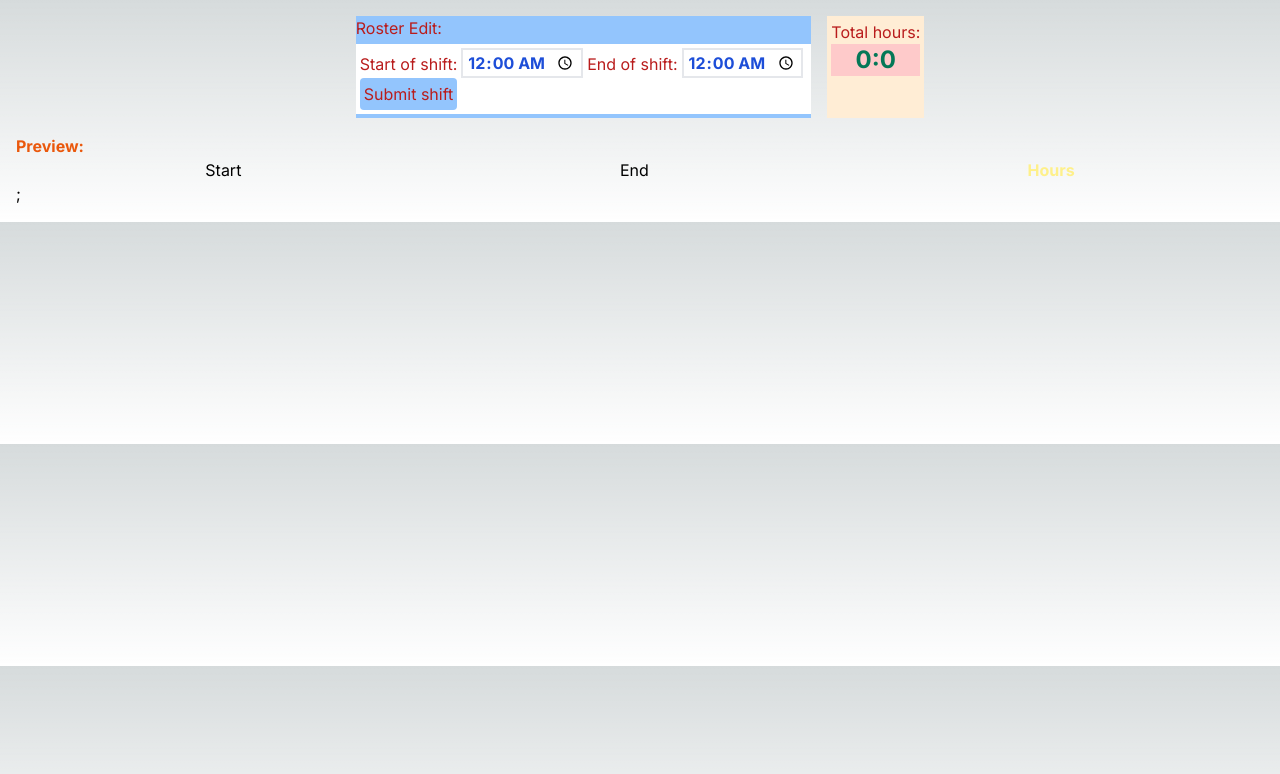
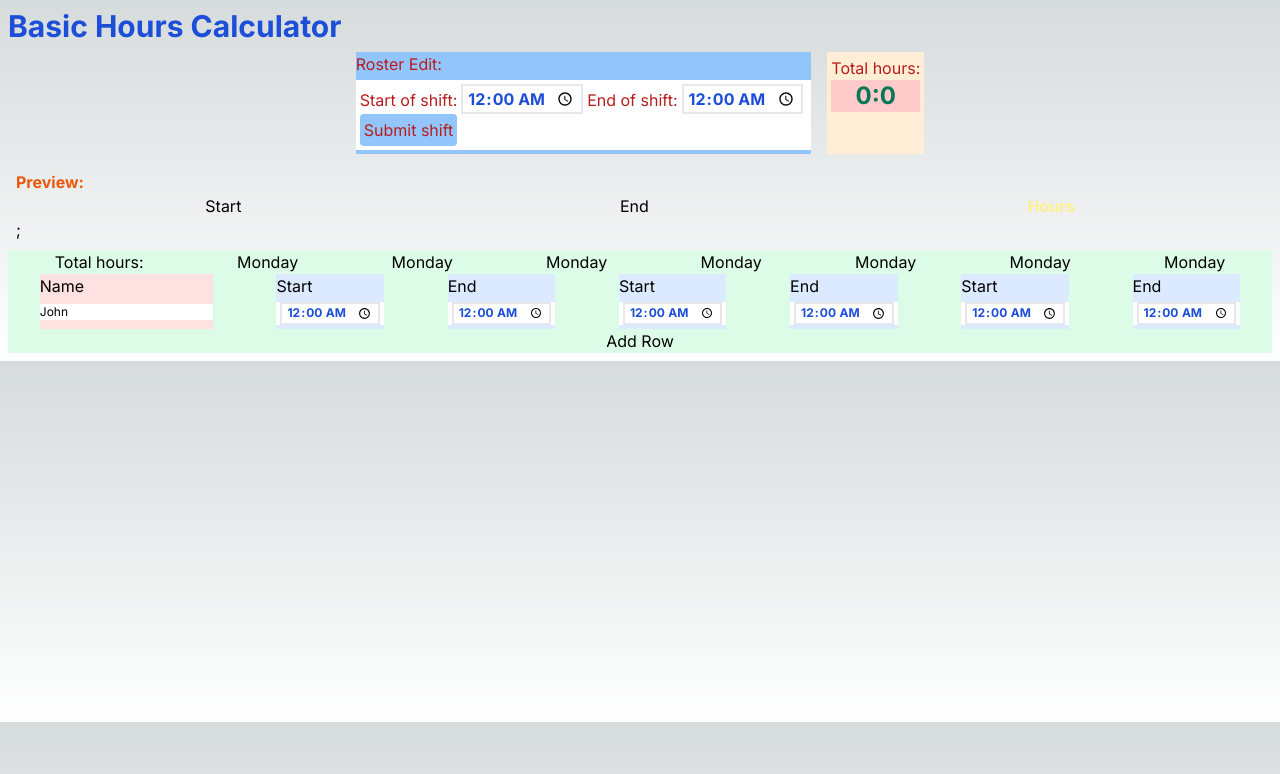
Before and after one commit to bruncik/Roster, a Next.js app in the folder roster/: page / in a window 1280 px wide. Shown: the top 774 px of the page. Built offline with nearby package versions, Linux system fonts and the light colour scheme.

Commit message:
starting with basic roster structure

```diff
--- a/roster/app/basicCalculator.tsx
+++ b/roster/app/components/basicCalculator.tsx
@@ -1,11 +1,12 @@
-import RosterEdit from "./components/rosterEdit";
-import RosterPreview from "./components/rosterPreview";
-import TotalHours from "./components/totalHours";
+import RosterEdit from "./rosterEdit";
+import RosterPreview from "./rosterPreview";
+import TotalHours from "./totalHours";
 
 export default function BasicCalculator() {
 
     return (
         <div>
+            <h1 className="font-bold text-blue-700 text-3xl">Basic Hours Calculator</h1>
             <div className='test text-red-700 flex justify-center'>
                 <RosterEdit />
                 <TotalHours />
--- /dev/null
+++ b/roster/app/components/newShiftInput.tsx
@@ -0,0 +1,69 @@
+import TimeInputField from "./timeInputField";
+import ContextX from "./contextX"
+import { useContext, useState } from "react"
+
+export default function NewShiftInput(props) {
+
+    const { shift, setShift, setDurationShift } = useContext(ContextX);
+    //   need move to context
+    const [shiftStart, setShiftStart] = useState('00:00');
+    const [shiftEnd, setShiftEnd] = useState('00:00');
+
+    const handleShiftChangeS = (newX) => {
+        setShiftStart(newX);
+    };
+
+    const handleShiftChangeE = (newX) => {
+        setShiftEnd(newX);
+    };
+
+    const handleSubmit = (event) => {       //here you shoul count ==> endShitf - startShift
+        console.log('handleSubmit ran');
+        event.preventDefault(); // 👈️ prevent page refresh
+
+        //******************************** */
+        const startDate = new Date(`1970-01-01T${shiftStart}:00Z`);
+        const endDate = new Date(`1970-01-01T${shiftEnd}:00Z`);
+
+        var duration = endDate - startDate;
+
+        if (duration < 0) {
+            duration += 24 * 60 * 60 * 1000;
+        }
+
+        const hours = Math.floor(duration / (1000 * 60 * 60));
+        const minutes = Math.floor((duration / (1000 * 60)) % 60);      //!!!!!! check for leading 0
+
+        // save to shift context
+        var strMinutes = '';
+        if (minutes < 10) {
+            strMinutes = '0' + minutes;
+        }
+        else {
+            strMinutes = '' + minutes;
+        }
+
+        const newShift = { start: shiftStart, end: shiftEnd, hours: hours + ':' + strMinutes };
+        setShift([...shift, newShift]);
+        setDurationShift(p => p + duration);
+        setShiftStart('00:00');
+        setShiftEnd('00:00');
+        //addHours(' -- ' + hours + ':' + minutes + ' ');
+    };
+
+    return (        // form with button
+        <div className="bg-white">
+            <form onSubmit={handleSubmit}>
+                <div className="text-xs my-1">
+                    {
+                        props.isStart ?
+                            <TimeInputField value={shiftStart} onChange={handleShiftChangeS} />
+                            :
+                            <TimeInputField value={shiftEnd} onChange={handleShiftChangeE} />
+
+                    }
+                </div>
+            </form>
+        </div>
+    )
+}
--- /dev/null
+++ b/roster/app/components/testing.tsx
@@ -0,0 +1,60 @@
+import React, { useState } from 'react';
+
+export default function Testing() {
+    const [data, setData] = useState([
+        { name: 'John', age: 25, email: 'john@example.com' },
+        { name: 'Jane', age: 30, email: 'jane@example.com' },
+        { name: 'Bob', age: 35, email: 'bob@example.com' },
+    ]);
+
+    const handleEdit = (index, field, value) => {
+        const updatedData = [...data];
+        updatedData[index][field] = value;
+        setData(updatedData);
+    };
+
+    return (
+        <table>
+            <thead>
+                <tr>
+                    <th>Name</th>
+                    <th>Age</th>
+                    <th>Email</th>
+                </tr>
+            </thead>
+            <tbody>
+                {data.map((row, index) => (
+                    <tr key={index}>
+                        <td>
+                            <input
+                                type="text"
+                                value={row.name}
+                                onChange={(event) =>
+                                    handleEdit(index, 'name', event.target.value)
+                                }
+                            />
+                        </td>
+                        <td>
+                            <input
+                                type="number"
+                                value={row.age}
+                                onChange={(event) =>
+                                    handleEdit(index, 'age', parseInt(event.target.value))
+                                }
+                            />
+                        </td>
+                        <td>
+                            <input
+                                type="email"
+                                value={row.email}
+                                onChange={(event) =>
+                                    handleEdit(index, 'email', event.target.value)
+                                }
+                            />
+                        </td>
+                    </tr>
+                ))}
+            </tbody>
+        </table>
+    );
+}
--- /dev/null
+++ b/roster/app/components/timetable.tsx
@@ -0,0 +1,128 @@
+import React, { useReducer, useState } from 'react';
+import NewShiftInput from './newShiftInput';
+import TimeInputField from './timeInputField';
+import OneShift from './oneShift';
+
+export default function Timetable() {
+
+    const [data, setData] = useState([
+        { name: 'John', sMonday: 0, eMonday: 25 },        //!!!!!!!!!!!!!!!! mo tu we th ...
+
+    ]);
+
+    const handleEdit = (index, field, value) => {
+        const updatedData = [...data];
+        updatedData[index][field] = value;
+        setData(updatedData);
+    };
+
+    const handleAdd = () => {
+        const newData = { name: '', sMonday: '00:12', eMonday: '12:55' };        //!!!!!!!!!!!!!!!! mo tu we th ...
+        setData([...data, newData]);
+    };
+
+    return (
+        <div className='flex flex-col'>
+            <div className='flex justify-around '>
+                <div>Total hours:</div>
+                <div>Monday</div>
+                <div>Monday</div>
+                <div>Monday</div>
+                <div>Monday</div>
+                <div>Monday</div>
+                <div>Monday</div>
+                <div>Monday</div>
+            </div>
+
+            <div className='flex justify-around'>       { /*main container */}
+
+                <div className='bg-red-100'>
+                    <div>Name</div>
+                    {data.map((row, index) => (
+                        <div key={index}>
+                            <input className='text-xs'
+                                type="text"
+                                value={row.name}
+                                onChange={(event) =>
+                                    handleEdit(index, 'name', event.target.value)
+                                }
+                            />
+                        </div>
+                    ))}
+                </div>
+
+                <div className='bg-blue-100 '>
+                    <div>Start</div>
+                    {data.map((row, index) => (
+                        <div key={index}>
+                            <NewShiftInput
+                                isStart={true}
+                                value={row.sMonday}
+                            />
+                        </div>
+                    ))}
+                </div>
+
+                <div className='bg-blue-100 '>
+                    <div>End</div>
+                    {data.map((row, index) => (
+                        <div key={index}>
+                            <NewShiftInput isStart={false}
+                                value={row.eMonday}
+                            />
+                        </div>
+                    ))}
+                </div>
+
+                <div className='bg-blue-100 '>
+                    <div>Start</div>
+                    {data.map((row, index) => (
+                        <div key={index}>
+                            <NewShiftInput isStart={true}
+                                value={row.sMonday}
+                            />
+                        </div>
+                    ))}
+                </div>
+
+                <div className='bg-blue-100 '>
+                    <div>End</div>
+                    {data.map((row, index) => (
+                        <div key={index}>
+                            <NewShiftInput isStart={false}
+                                value={row.eMonday}
+                            />
+                        </div>
+                    ))}
+                </div>
+
+                <div className='bg-blue-100 '>
+                    <div>Start</div>
+                    {data.map((row, index) => (
+                        <div key={index}>
+                            <NewShiftInput isStart={true}
+                                value={row.sMonday}
+                            />
+                        </div>
+                    ))}
+                </div>
+
+                <div className='bg-blue-100 '>
+                    <div>End</div>
+                    {data.map((row, index) => (
+                        <div key={index}>
+                            <NewShiftInput isStart={false}
+                                value={row.eMonday}
+                            />
+                        </div>
+                    ))}
+                </div>
+
+
+
+            </div>
+
+            <button onClick={handleAdd}>Add Row</button>
+        </div>
+    );
+}
--- a/roster/app/page.tsx
+++ b/roster/app/page.tsx
@@ -1,9 +1,9 @@
 "use client"
-import Image from 'next/image'
-import RosterEdit from './components/rosterEdit'
-import RosterPreview from './components/rosterPreview'
+
 import { XProvider } from './components/contextX'
-import BasicCalculator from './basicCalculator'
+import BasicCalculator from './components/basicCalculator'
+import Testing from './components/testing'
+import Timetable from './components/timetable'
 
 
 
@@ -16,6 +16,11 @@ export default function Home() {
         <BasicCalculator />
       </XProvider>
 
+      <div className='text-black bg-green-100'>
+
+        <Timetable />
+      </div>
+
     </main >
   )
 }
```
